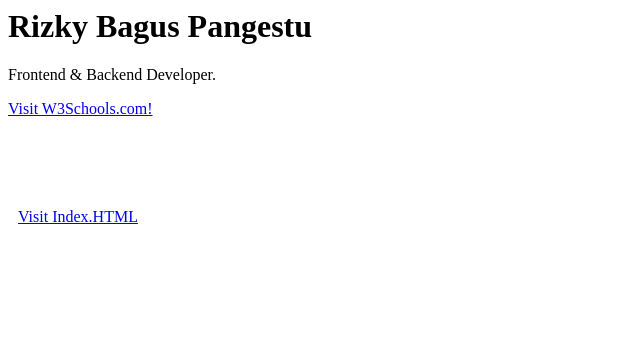
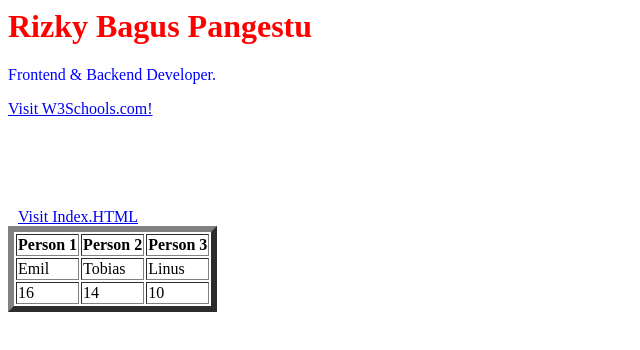
Before and after one commit to rizky-bagus/test-html, a plain HTML site: page icon.html in a window 1280 px wide. Shown: the whole page, without its empty margins (0-640 px from the left). Drawn offline with Linux system fonts and the light colour scheme.

Commit message:
init styling css

```diff
--- a/icon.html
+++ b/icon.html
@@ -2,16 +2,39 @@
 <head>
     <link rel="icon" type="image/x-icon" href="file/images.png">
     <title>Frontend ADE - Hari ke-2</title>
+    <style>
+        .body {background-color: rgb(21, 255, 0);}
+        .h1   {color: blue;}
+        .p    {color: red;}
+    </style>
 </head>
 <body>
 
-    <h1>Rizky Bagus Pangestu</h1>
-    <p>Frontend & Backend Developer.</p>
+    <h1 class="p">Rizky Bagus Pangestu</h1>
+    <p class="h1">Frontend & Backend Developer.</p>
 
     <a href="https://www.w3schools.com/">Visit W3Schools.com!</a>
-    <div style="margin-top: 90px;margin-left: 10px;">
+    <div style="margin-top: 90px;margin-left: 10px;color: cyan;">
         <a href="index_1.html">Visit Index.HTML</a>
     </div>
 
+    <table border="6">
+        <tr>
+          <th>Person 1</th>
+          <th>Person 2</th>
+          <th>Person 3</th>
+        </tr>
+        <tr>
+          <td>Emil</td>
+          <td>Tobias</td>
+          <td>Linus</td>
+        </tr>
+        <tr>
+          <td>16</td>
+          <td>14</td>
+          <td>10</td>
+        </tr>
+      </table>
+
 </body>
 </html>
```
